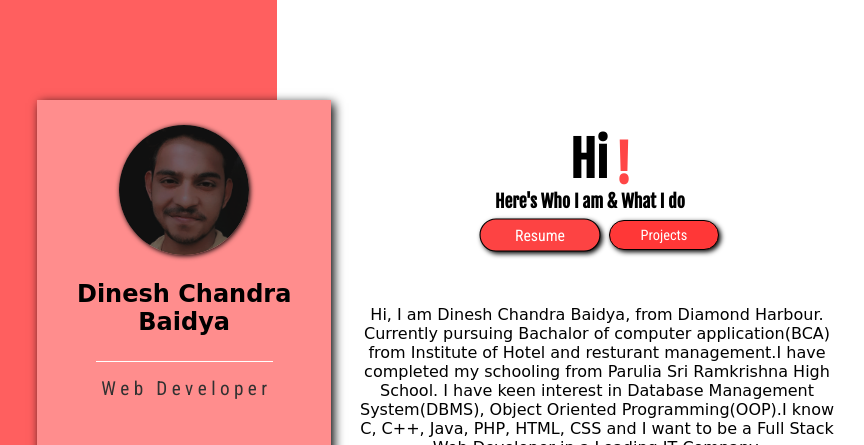
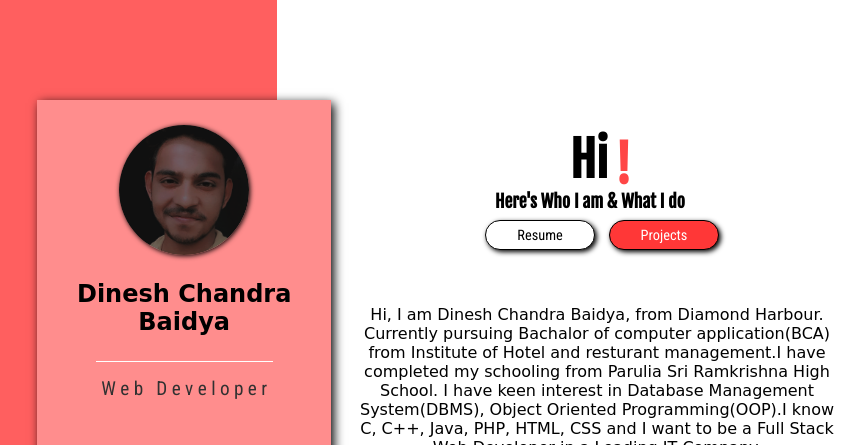
Before and after one commit to dineshbaidya/AboutMe, a plain HTML site: page index.html in a window 1280 px wide. In both pictures the pointer is over the button "Resume". Shown: the top 445 px of the page, without its empty margins (363-1227 px from the left). Drawn offline with Linux system fonts and the light colour scheme; a web font is replaced by a local one.

Commit message:
Update style.css

```diff
--- a/style.css
+++ b/style.css
@@ -114,9 +114,10 @@ button{
     margin-top: 190px;
 }
 button:hover{
-    background-color: rgb(253, 67, 67);
-    transform: scale(1.1);
-    transition: .3s all ease-in;
+    background-color: rgb(255, 255, 255);
+    /* transform: scale(1.1); */
+    transition: .2s all ease-in;
+    color: black;
 }
 #resume{
     margin-left: 160px;
```
